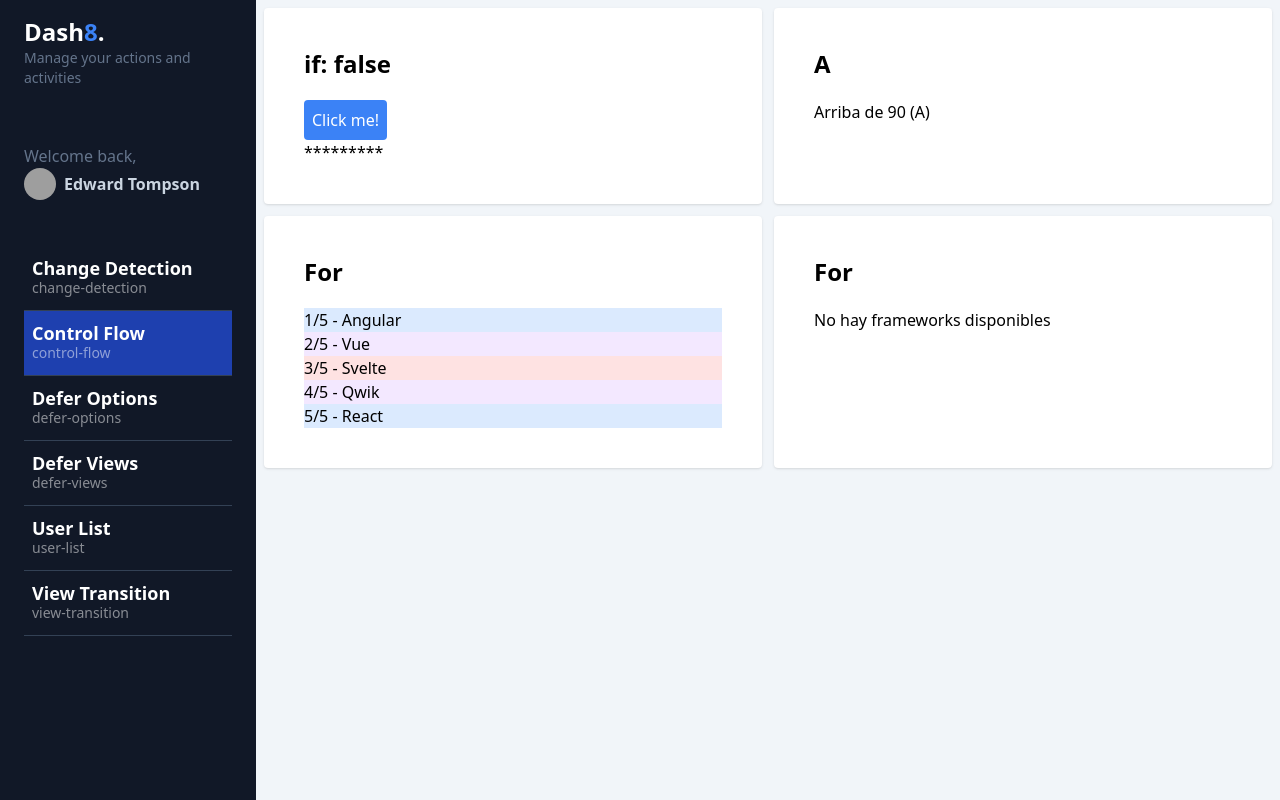
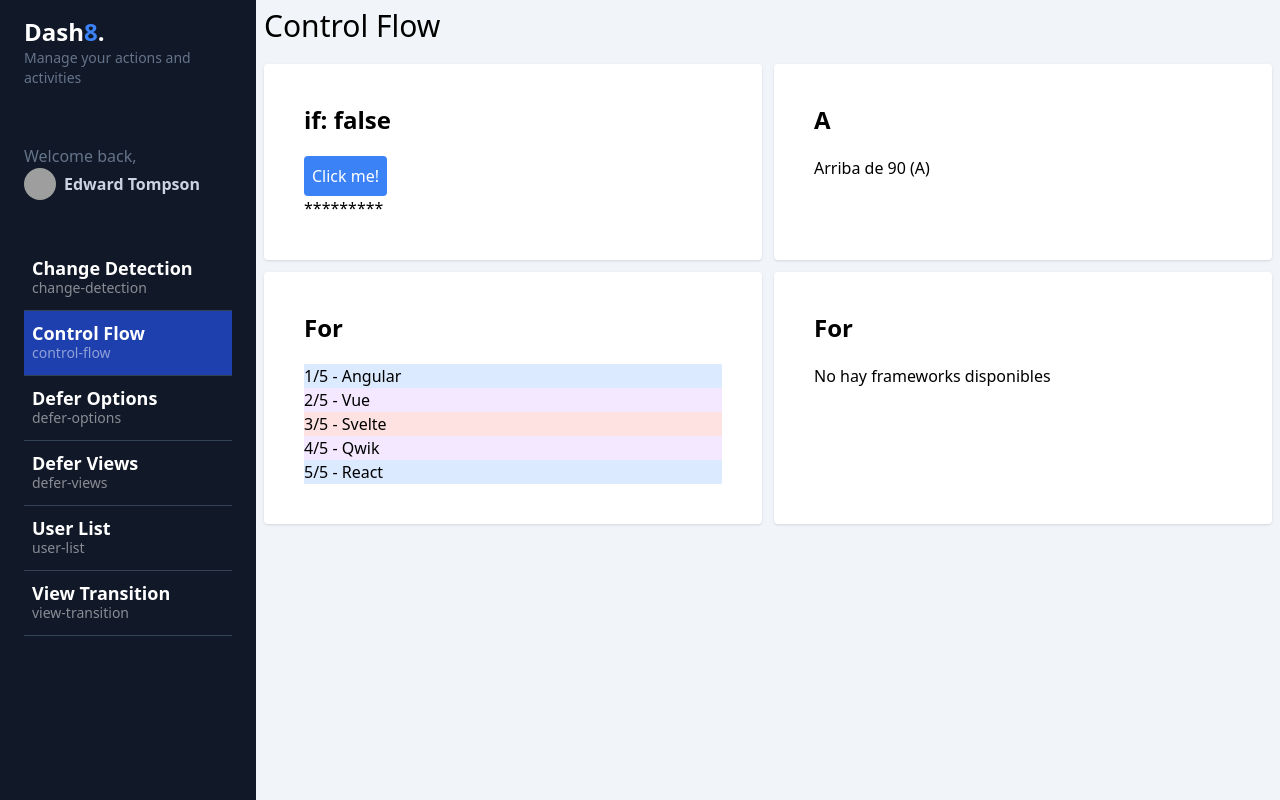
Before and after one commit to raulmoralesruiz/myDashboard, an Angular app: page /dashboard/control-flow in a window 1280 px wide. Built offline with nearby package versions, Linux system fonts and the light colour scheme; grey boxes are pictures that could not be loaded.

Commit message:
398. Required @Input

```diff
--- a/src/app/dashboard/pages/control-flow/control-flow.component.html
+++ b/src/app/dashboard/pages/control-flow/control-flow.component.html
@@ -1,3 +1,6 @@
+<!-- <h1 class="text-3xl mb-5">Control Flow</h1> -->
+<app-title title="Control Flow" withShadow />
+
 <section class="grid grid-cols-1 md:grid-cols-2 gap-3">
 
   <!-- ngIf @if -->
--- a/src/app/dashboard/pages/control-flow/control-flow.component.ts
+++ b/src/app/dashboard/pages/control-flow/control-flow.component.ts
@@ -1,10 +1,11 @@
 import { Component, signal } from '@angular/core';
+import { TitleComponent } from '@shared/title/title.component';
 
 type Grade = 'A'|'B'|'F';
 
 @Component({
   standalone: true,
-  imports: [],
+  imports: [TitleComponent],
   templateUrl: './control-flow.component.html',
   styles: ``
 })
--- a/src/app/shared/title/title.component.html
+++ /dev/null
@@ -1 +0,0 @@
-<p>title works!</p>
--- a/src/app/shared/title/title.component.ts
+++ b/src/app/shared/title/title.component.ts
@@ -1,12 +1,14 @@
-import { Component } from '@angular/core';
+import { Component, Input, booleanAttribute } from '@angular/core';
 
 @Component({
   selector: 'app-title',
   standalone: true,
   imports: [],
-  templateUrl: './title.component.html',
+  template: `<h1 class="text-3xl mb-5">{{title}}</h1>`,
   styles: ``
 })
 export class TitleComponent {
+  @Input({ required: true }) title!: string;
 
+  @Input({transform: booleanAttribute}) withShadow: boolean = false;
 }
```
